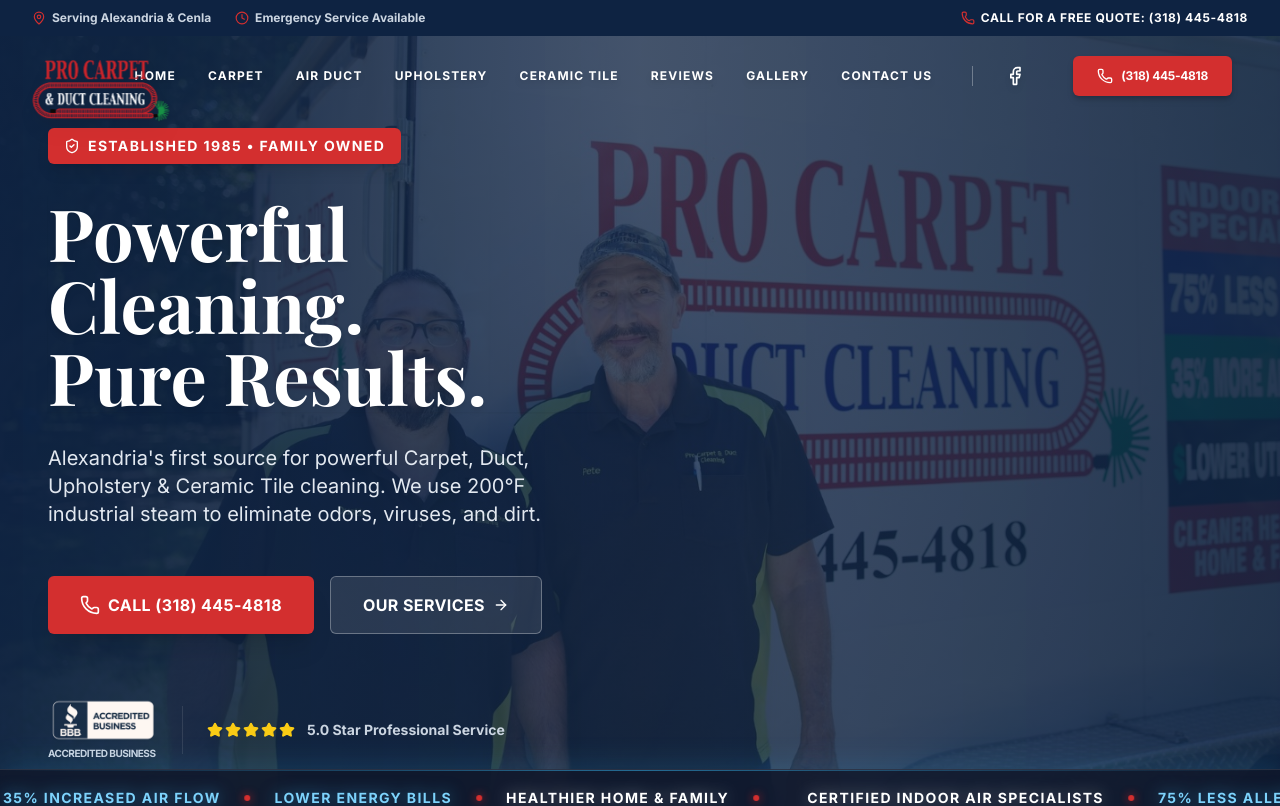
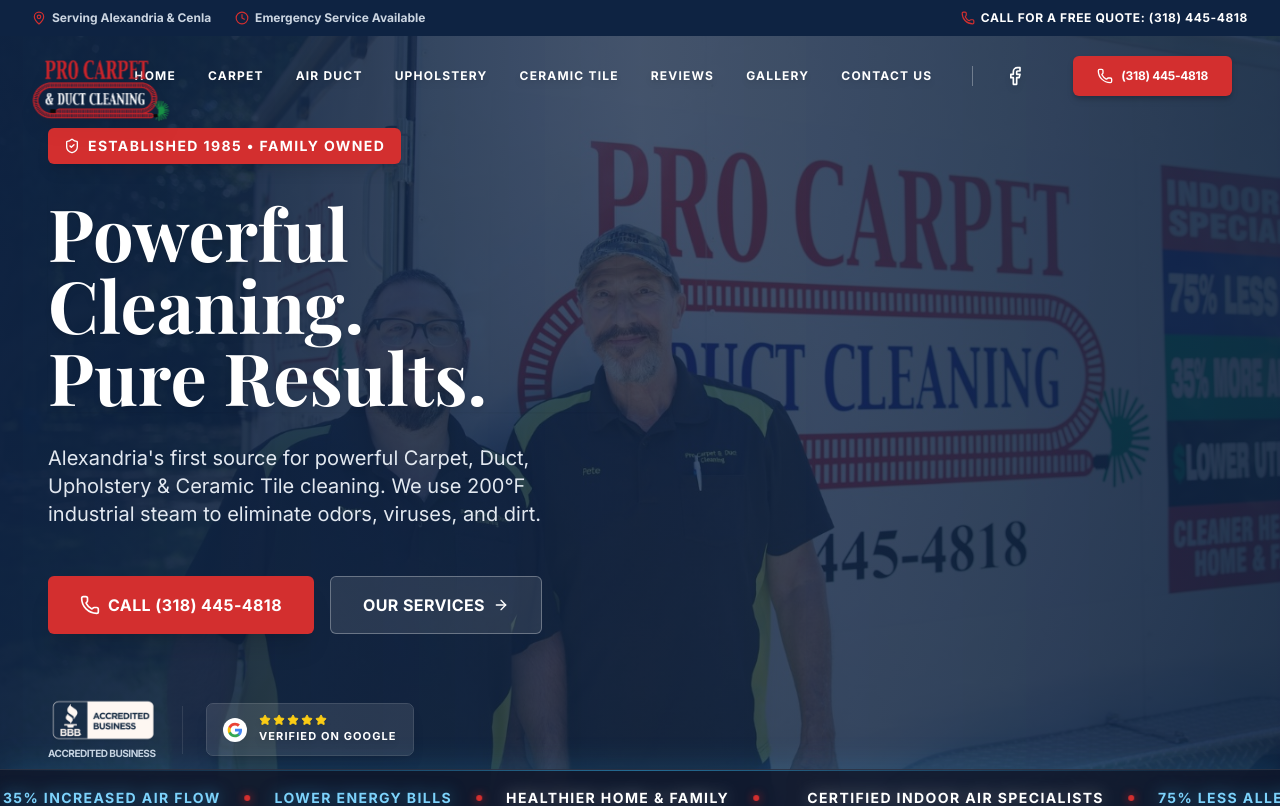
Before and after one commit to Founditmarketing/Pro-carpet-and-duct, a React (Vite) app: page / in a window 1280 px wide. Shown: the top 806 px of the page. Built offline with nearby package versions, Linux system fonts and the light colour scheme; a web font is replaced by a local one.

Commit message:
feat(ui): replace static hero rating text with interactive google maps review verification button

```diff
--- a/src/components/Hero.tsx
+++ b/src/components/Hero.tsx
@@ -60,16 +60,26 @@
 
                 <div className="h-12 w-px bg-white/10 hidden md:block"></div>
 
-                <div className="text-left flex items-center gap-3">
-                  <div className="flex text-yellow-400 gap-0.5">
-                    <Star className="w-4 h-4 fill-current" />
-                    <Star className="w-4 h-4 fill-current" />
-                    <Star className="w-4 h-4 fill-current" />
-                    <Star className="w-4 h-4 fill-current" />
-                    <Star className="w-4 h-4 fill-current" />
+                <a href="https://www.google.com/maps/place/Pro+Carpet+%26+Duct+Cleaning/@31.3036439,-92.4837381,17z/data=!3m1!4b1!4m6!3m5!1s0x863ab5867bacf2ff:0x5d8b7e10ef83c54f!8m2!3d31.3036439!4d-92.4837381!16s%2Fg%2F11jd_bktsx?entry=ttu&g_ep=EgoyMDI2MDMyOS4wIKXMDSoASAFQAw%3D%3D" target="_blank" rel="noopener noreferrer" className="text-left flex items-center gap-3 bg-white/10 hover:bg-white/20 px-4 py-2.5 outline outline-1 outline-white/20 rounded-md transition-all cursor-pointer group shadow-lg hover:shadow-xl hover:scale-105 transform">
+                  <div className="bg-white rounded-full p-1 shadow-sm">
+                    <svg className="w-4 h-4" viewBox="0 0 24 24">
+                      <path d="M22.56 12.25c0-.78-.07-1.53-.2-2.25H12v4.26h5.92c-.26 1.37-1.04 2.53-2.21 3.31v2.77h3.57c2.08-1.92 3.28-4.74 3.28-8.09z" fill="#4285F4"/>
+                      <path d="M12 23c2.97 0 5.46-.98 7.28-2.66l-3.57-2.77c-.98.66-2.23 1.06-3.71 1.06-2.86 0-5.29-1.93-6.16-4.53H2.18v2.84C3.99 20.53 7.7 23 12 23z" fill="#34A853"/>
+                      <path d="M5.84 14.09c-.22-.66-.35-1.36-.35-2.09s.13-1.43.35-2.09V7.07H2.18C1.43 8.55 1 10.22 1 12s.43 3.45 1.18 4.93l2.85-2.22.81-.62z" fill="#FBBC05"/>
+                      <path d="M12 5.38c1.62 0 3.06.56 4.21 1.64l3.15-3.15C17.45 2.09 14.97 1 12 1 7.7 1 3.99 3.47 2.18 7.07l3.66 2.84c.87-2.6 3.3-4.53 6.16-4.53z" fill="#EA4335"/>
+                    </svg>
                   </div>
-                  <p className="text-sm text-slate-300 font-bold">5.0 Star Professional Service</p>
-                </div>
+                  <div className="flex flex-col">
+                    <div className="flex text-yellow-400 gap-0.5 mb-0.5">
+                      <Star className="w-3 h-3 fill-current drop-shadow-md" />
+                      <Star className="w-3 h-3 fill-current drop-shadow-md" />
+                      <Star className="w-3 h-3 fill-current drop-shadow-md" />
+                      <Star className="w-3 h-3 fill-current drop-shadow-md" />
+                      <Star className="w-3 h-3 fill-current drop-shadow-md" />
+                    </div>
+                    <span className="text-[10px] md:text-[11px] text-white font-bold uppercase tracking-widest group-hover:text-sky-300 transition-colors drop-shadow-md">Verified On Google</span>
+                  </div>
+                </a>
               </div>
             </div>
 
```
